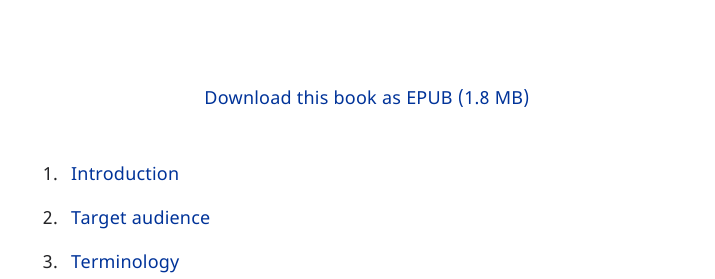
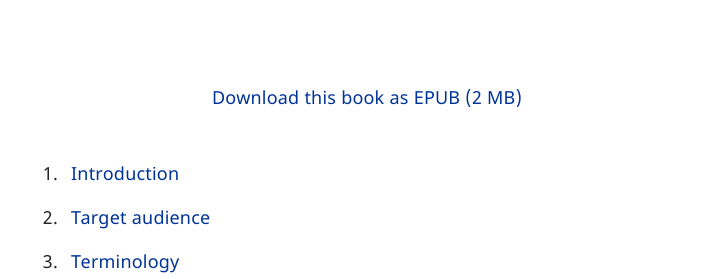
Before and after one commit to molily/testing-angular, a Jekyll site: the page built from index.html, in a window 1280 px wide and 900 px high, scrolled down 1773 px. Shown: the part 175-454 px from the top of the window, without its empty margins (273-988 px from the left). Built offline with Jekyll 4.4.1, drawn with Linux system fonts in a browser that asks for light colours.

Commit message:
update epub size

```diff
--- a/_includes/header.html
+++ b/_includes/header.html
@@ -20,7 +20,7 @@
       <small>{{ site.subtitle }}</small>
     </p>
     <p id="toc-epub-link">
-      <a href="/assets/testing-angular.epub" download>Download this book as EPUB (1.8 MB)</a>
+      <a href="/assets/testing-angular.epub" download>Download this book as EPUB (2 MB)</a>
     </p>
     <h2 id="toc-heading">Table of Contents</h2>
     {% include toc-tree.html %}
--- a/index.html
+++ b/index.html
@@ -53,7 +53,7 @@
 <svg class="separator" aria-hidden="true"><use xlink:href="#ornament" /></svg>
 
 <p id="toc-epub-link">
-  <a href="/assets/testing-angular.epub" download>Download this book as EPUB (1.8 MB)</a>
+  <a href="/assets/testing-angular.epub" download>Download this book as EPUB (2 MB)</a>
 </p>
 
 <nav id="cover-toc-tree">
```
